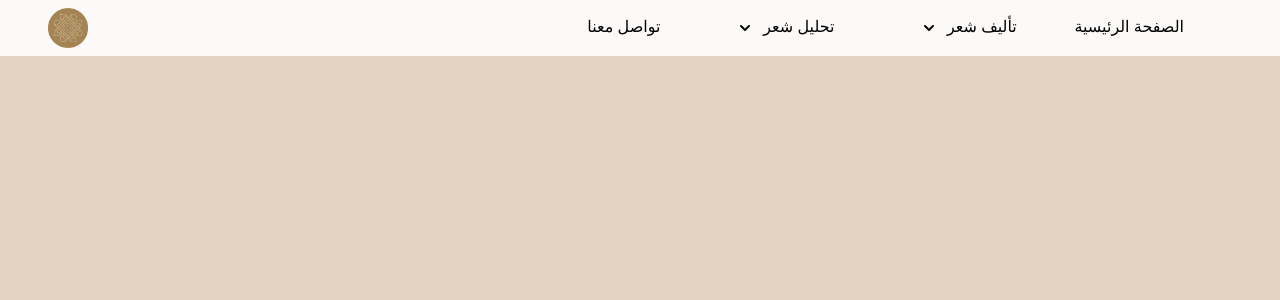
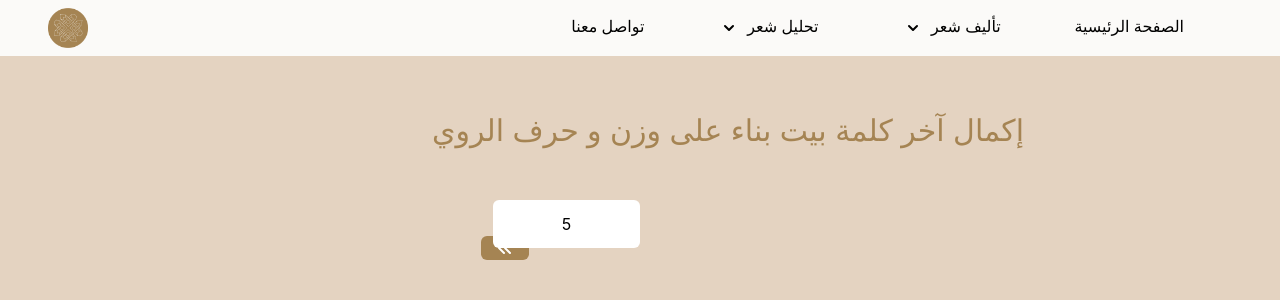
Before and after one commit to wadjih-bencheikh18/arabicthon-front, a React (Create React App) app: page /create/ikmalKalima in a window 1280 px wide. Shown: the top 300 px of the page. Built offline with nearby package versions, Linux system fonts and the light colour scheme.

Commit message:
init ikmal kalima

```diff
--- a/src/App.js
+++ b/src/App.js
@@ -7,6 +7,7 @@ import { ChoiceMain } from "./sections/ChoiceMain";
 import { ChoiceTa2lif } from "./sections/ChoiceTa2lif";
 import AnalysePoemFull from "./components/Functional/AnalysePoemFull";
 import { ChoiceTa7lil } from "./sections/ChoiceTa7lil";
+import LastWord from "./components/Functional/LastWord";
 function App() {
   return (
     <Router>
@@ -35,6 +36,11 @@ function App() {
               <AnalysePoemFull />
             </div>
           </Route>
+          <Route path="/create/ikmalKalima">
+            <div className="h-screen">
+              <LastWord />
+            </div>
+          </Route>
         </Switch>
       </div>
     </Router>
--- a/src/components/Functional/InputResult.jsx
+++ b/src/components/Functional/InputResult.jsx
@@ -14,7 +14,7 @@ export default function InputResult({
   return (
     <div className="flex flex-row-reverse items-end mt-5">
       <textarea
-        className={`${className} resize-none outline-none py-3 px-3 text-center rounded-md`}
+        className={`${className} overflow-hidden resize-none outline-none py-3 px-3 text-center rounded-md`}
         cols={Math.min(
           Math.max(...input.split("\n").map((s) => s.length), cols),
           100
--- /dev/null
+++ b/src/components/Functional/LastWord.jsx
@@ -0,0 +1,15 @@
+import OutputResult from "./OutputResult";
+import InputResult from "./InputResult";
+
+export default function LastWord() {
+  return (
+    <div className="w-screen pt-28">
+      <div className="text-right mb-8 mr-64 text-3xl text-[#A58453]">
+        إكمال آخر كلمة بيت بناء على وزن و حرف الروي
+      </div>
+      <div className="grid w-screen grid-cols-2 grid-rows-1 items-center mx-auto">
+        <InputResult cols={12} rows={1} init="5" button />
+      </div>
+    </div>
+  );
+}
--- a/src/components/Navbar/NavbarLinks.jsx
+++ b/src/components/Navbar/NavbarLinks.jsx
@@ -1,7 +1,7 @@
 import Ta2lifDropDown from "./Ta2lifDropDown";
 import Ta7lilDropDown from "./Ta7lilDropDown";
 const sections = [
-  <a href="/" className="hover:text-[#A58453] lg:ml-12">
+  <a href="/" className="hover:text-[#A58453] lg:ml-16">
     الصفحة الرئيسية
   </a>,
   <Ta2lifDropDown />,
--- a/src/components/Navbar/Ta2lifDropDown.jsx
+++ b/src/components/Navbar/Ta2lifDropDown.jsx
@@ -32,7 +32,7 @@ export default function Ta2lifDropDown() {
       {/* Ta2lif links */}
       <nav
         className={`flex flex-col transition-all duration-1000 ease-in-out overflow-hidden items-end bg-[#FBFAF8] px-5 ${
-          open ? "h-32 transform py-2" : "h-0"
+          open ? "h-28 transform py-2" : "h-0"
         }`}
       >
         {Ta2lifLinks}
--- a/src/sections/ChoiceMain.jsx
+++ b/src/sections/ChoiceMain.jsx
@@ -1,4 +1,4 @@
-import feather from "./feather.svg";
+import feather from "../pics/feather.svg";
 import { CogIcon, SearchIcon } from "@heroicons/react/outline";
 export function ChoiceMain() {
   return (
--- a/src/sections/ChoiceTa2lif.jsx
+++ b/src/sections/ChoiceTa2lif.jsx
@@ -21,7 +21,7 @@ export function ChoiceTa2lif() {
     },
     {
       short: "إكمال كلمة",
-      long: "إكمال آخر كلمة بيت بناء على وزن وقافية",
+      long: "إكمال آخر كلمة بيت بناء على وزن و حرف الروي",
       link: "/create/ikmalKalima",
     },
   ];
```
Also changed, not shown: src/logo.svg (deleted), src/pics/feather.svg (renamed from src/sections/feather.svg).
